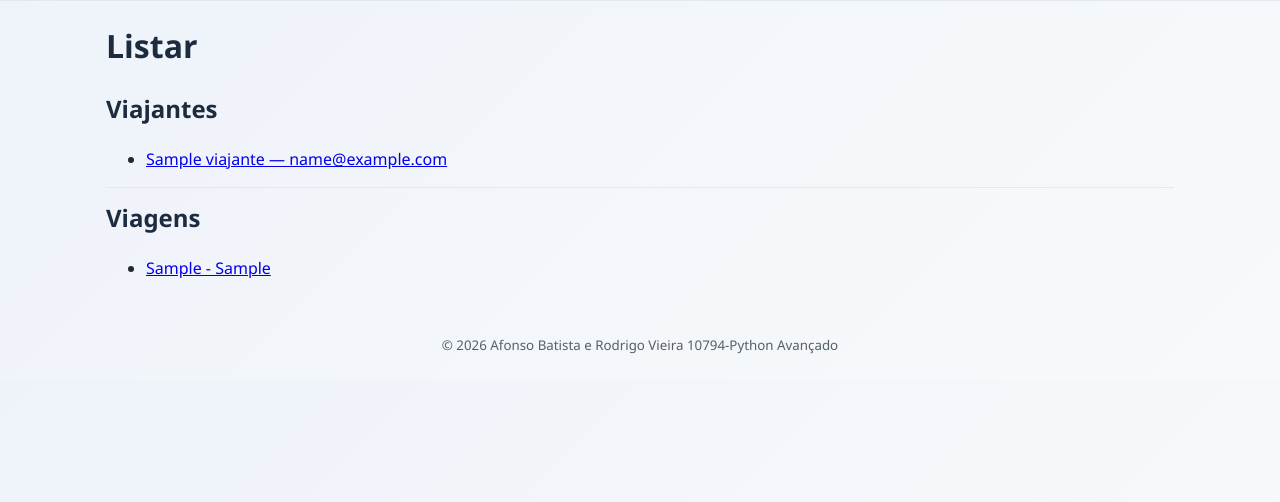
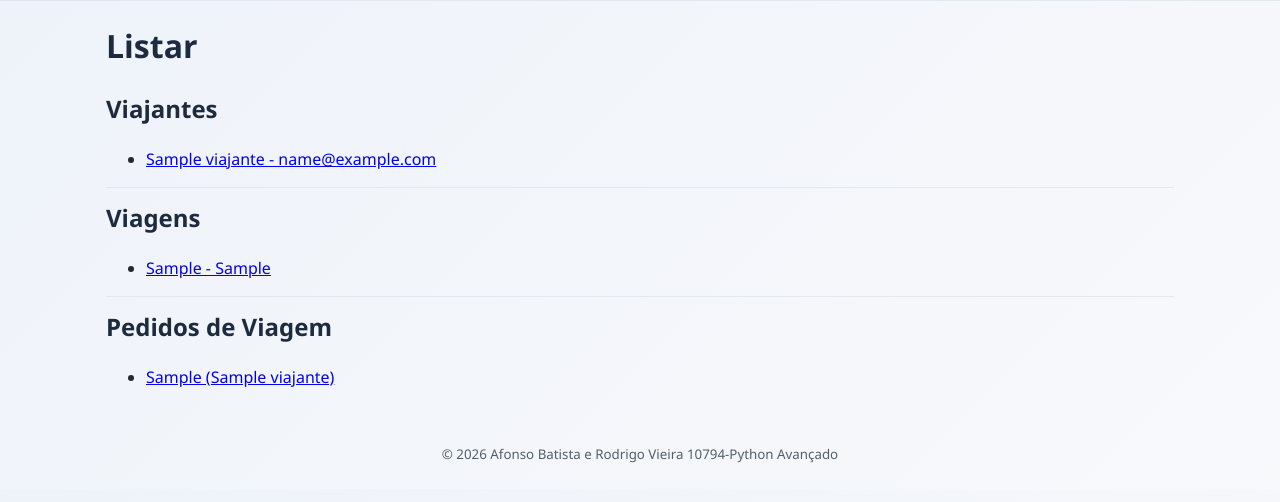
Before and after one commit to rodrigovieira938/10794-final, a Flask app: template ATEC_PI0923_10794_Final_Flask_GX/templates/listar.html in a window 1280 px wide. Shown: the part 40-542 px from the top of the page. Run offline with Flask 3, Linux system fonts and the light colour scheme; the template is opened without the code that fills it: most values are stand-ins (such as "Sample title", 1, 10 or a date in 2020).

Commit message:
feat: add pedido details page

```diff
--- a/ATEC_PI0923_10794_Final_Flask_GX/app.py
+++ b/ATEC_PI0923_10794_Final_Flask_GX/app.py
@@ -6,6 +6,8 @@ app = Flask(__name__)
 api_base_url = "http://localhost:8000"
 
 
+def converter_data(data_str):
+    return datetime.strptime(data_str, "%Y-%m-%d").date().strftime("%d/%m/%Y")
 
 @app.route('/')
 def home():
@@ -13,19 +15,18 @@ def home():
 
 @app.route('/listar')
 def listar():
-    # Viajantes
-    resp = requests.get(f"{api_base_url}/viajantes")
-    viajantes = resp.json()
+    viajantes = requests.get(f"{api_base_url}/viajantes").json()
+    viagens = requests.get(f"{api_base_url}/viagens").json()
+    reservas = requests.get(f"{api_base_url}/marcacoes").json()
+    pedidos = requests.get(f"{api_base_url}/pedidos").json()
 
-    # Viagens
-    resp_viagens = requests.get(f"{api_base_url}/viagens")
-    viagens = resp_viagens.json()
+    for viagem in viagens:
+        viagem['data_partida'] = converter_data(viagem['data_partida'])
 
-    # Reservas
-    resp_reservas = requests.get(f"{api_base_url}/marcacoes")
-    reservas = resp_reservas.json()
-
-    return render_template('listar.html', viajantes=viajantes, viagens=viagens, reservas=reservas)
+    for pedido in pedidos:
+        viajante = requests.get(f"{api_base_url}/viajantes/{pedido['id_viajante']}").json()
+        pedido['viajante'] = viajante
+    return render_template('listar.html', viajantes=viajantes, viagens=viagens, reservas=reservas, pedidos=pedidos)
 
 @app.route('/viajante/<int:id>')
 def viajante(id):
@@ -36,7 +37,7 @@ def viajante(id):
         viagem = requests.get(f"{api_base_url}/viagens/{marcacao['id_viagem']}").json()
         marcacoes_viagens.append(viagem)
     # converter data para formato mais legível
-    viajante['data_nasc'] = datetime.strptime(viajante['data_nasc'], "%Y-%m-%d").date().strftime("%d/%m/%Y")
+    viajante['data_nasc'] = converter_data(viajante['data_nasc'])
     return render_template('viajante.html', viajante=viajante, marcacoes=marcacoes_viagens)
 
 @app.route('/viagem/<int:id>')
@@ -51,8 +52,15 @@ def viagem(id):
         marcacoes_viajantes.append(viajante)
 
     # converter data para formato mais legível
-    viagem['data_partida'] = datetime.strptime(viagem['data_partida'], "%Y-%m-%d").date().strftime("%d/%m/%Y")
+    viagem['data_partida'] = converter_data(viagem['data_partida'])
     return render_template("viagem.html", viagem=viagem, restricoes=restricoes, viajantes=marcacoes_viajantes)
+
+@app.route('/pedido/<int:id>')
+def pedido(id):
+    pedido = requests.get(f"{api_base_url}/pedidos/{id}").json()
+    pedido["viajante"] = requests.get(f"{api_base_url}/viajantes/{pedido['id_viajante']}").json()
+    pedido["data_pedido"] = converter_data(pedido["data_pedido"])
+    return render_template("pedido.html", pedido=pedido)
 
 @app.route('/gerir', methods=['GET', 'POST'])
 def gerir():
@@ -78,7 +86,7 @@ def gerir():
     viajantes = req.json()
     for v in viajantes:
         v['data_nasc2'] = v['data_nasc'] # manter data original para envio à API
-        v['data_nasc'] = datetime.strptime(v['data_nasc'], "%Y-%m-%d").date().strftime("%d/%m/%Y")
+        v['data_nasc'] = converter_data(v['data_nasc'])
     return render_template("gerir.html", viajantes=viajantes)
 
 
@@ -108,6 +116,10 @@ def marcar():
 
     req_vi = requests.get(f"{api_base_url}/viagens")
     viagens = req_vi.json()
+
+    for viagem in viagens:
+        viagem['data_partida'] = converter_data(viagem['data_partida'])
+
     return render_template('marcar.html', viajantes=viajantes, viagens=viagens)
 @app.route('/pedir_viagem', methods=['POST'])
 def pedir_viagem():
--- a/ATEC_PI0923_10794_Final_Flask_GX/templates/listar.html
+++ b/ATEC_PI0923_10794_Final_Flask_GX/templates/listar.html
@@ -8,7 +8,7 @@
 <h2>Viajantes</h2>
 <ul>
     {% for v in viajantes %}
-        <li><a href="{{ url_for("viajante", id=v.id) }}">{{ v.nome }} — {{ v.email }}</a></li>
+        <li><a href="{{ url_for("viajante", id=v.id) }}">{{ v.nome }} - {{ v.email }}</a></li>
     {% endfor %}
 </ul>
 
@@ -21,4 +21,12 @@
     {% endfor %}
 </ul>
 
+<hr>
+
+<h2>Pedidos de Viagem</h2>
+<ul>
+    {% for pedido in pedidos %}
+        <li><a href="{{ url_for("pedido", id=pedido.id) }}">{{ pedido.destino_temporal }} ({{ pedido.viajante.nome }})</a></li>
+    {% endfor %}
+</ul>
 {% endblock %}
```
Also changed, not shown: ATEC_PI0923_10794_Final_Flask_GX/templates/pedido.html (added, +10 -0 lines).
